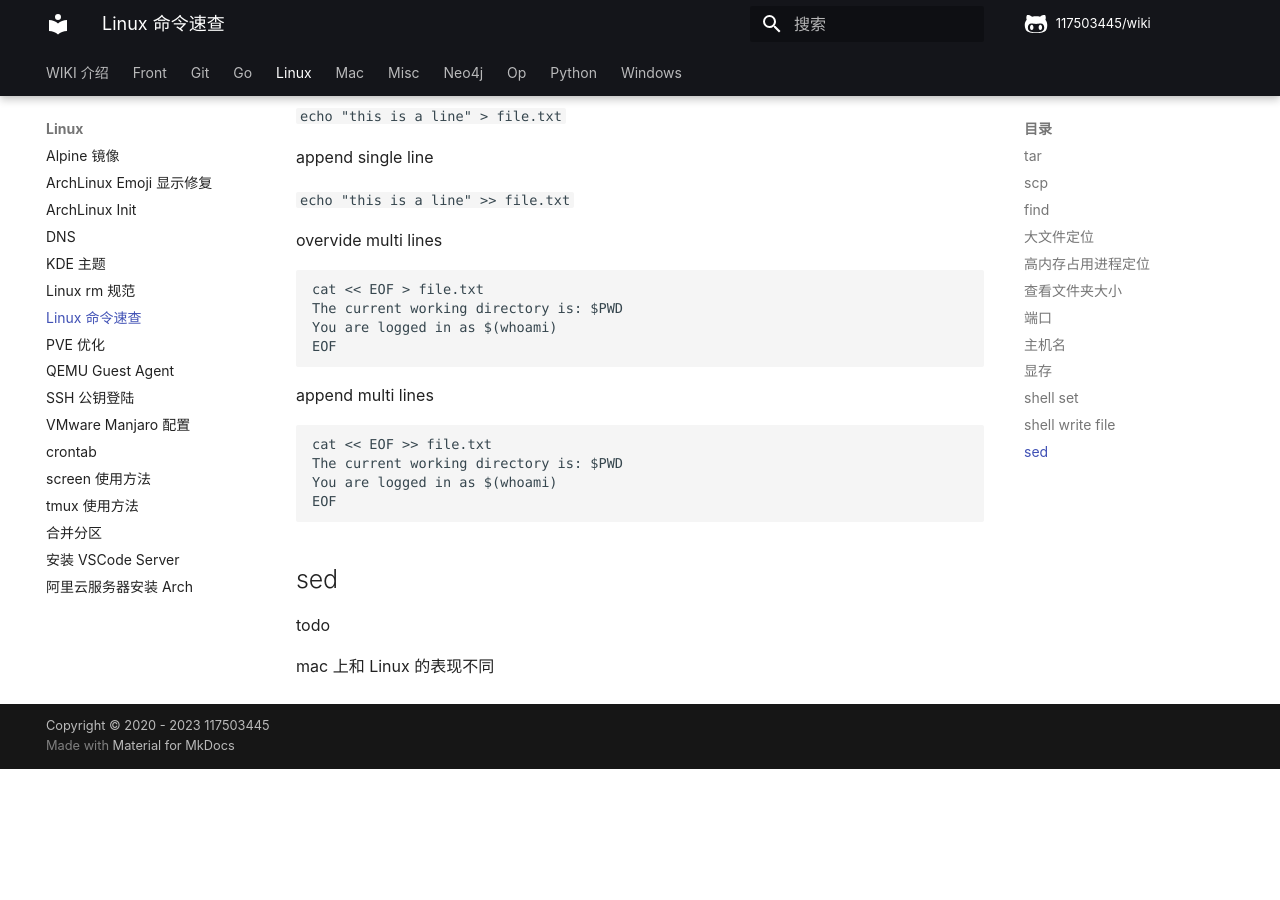
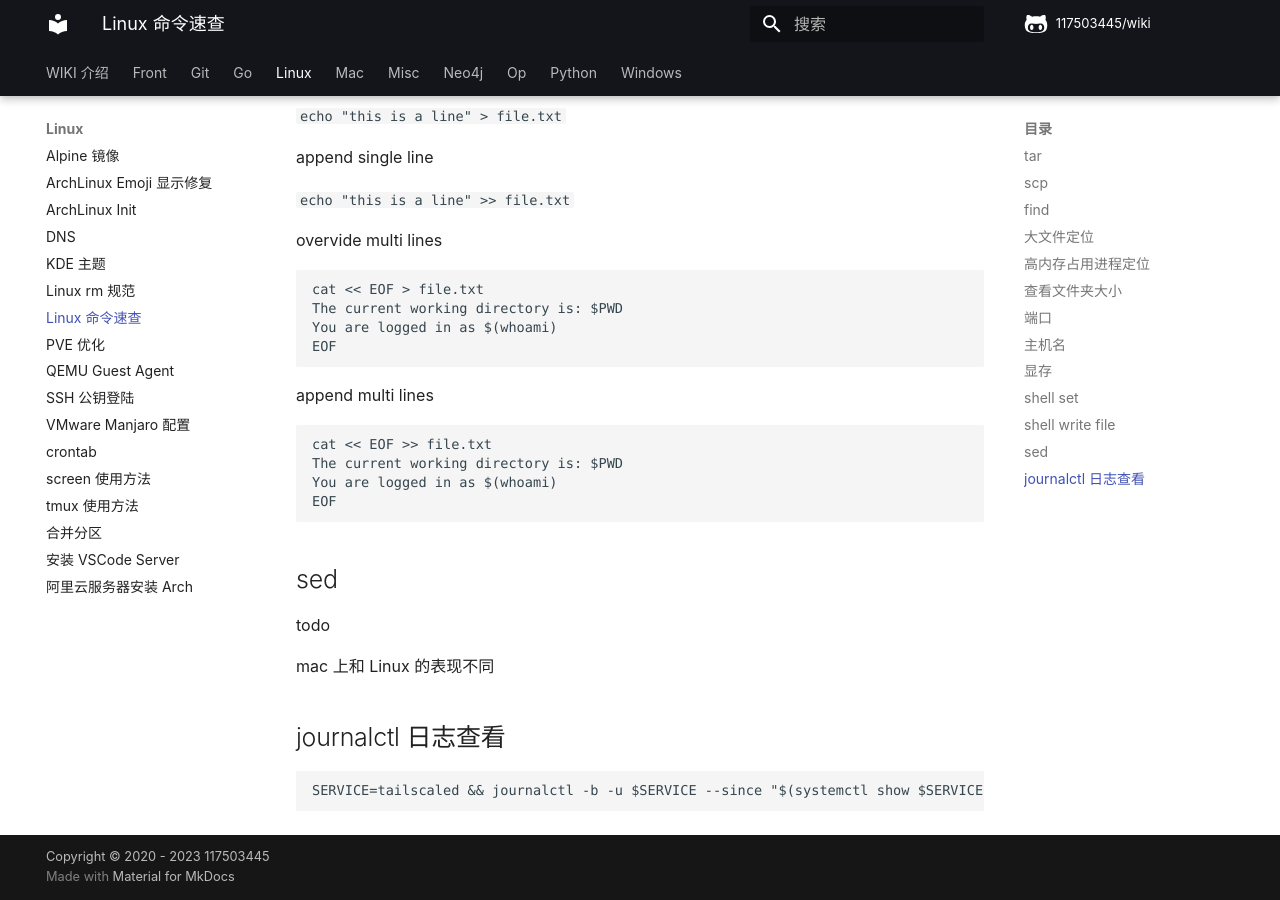
Before and after one commit to 117503445/wiki, an MkDocs documentation site: the page built from docs/linux/Linux 命令速查.md, in a window 1280 px wide and 900 px high, scrolled down 2654 px. Built offline with MkDocs 1.6.1 and Material for MkDocs 9.7.7, drawn with Linux system fonts in a browser that asks for light colours; some web fonts are replaced; comment, search, counter and statistics services are not loaded; before the commit the page ends 3423 px from its top, so only the background shows below that.

Commit message:
journalctl
Signed-off-by: 117503445 <t117503445@gmail.com>

````diff
--- a/docs/linux/Linux 命令速查.md
+++ b/docs/linux/Linux 命令速查.md
@@ -142,3 +142,9 @@ EOF
 todo
 
 mac 上和 Linux 的表现不同
+
+## journalctl 日志查看
+
+```sh
+SERVICE=tailscaled && journalctl -b -u $SERVICE --since "$(systemctl show $SERVICE -p ActiveEnterTimestamp | grep -Eo "[0-9]{4}-[0-9]{2}-[0-9]{2} [0-9]{2}:[0-9]{2}:[0-9]{2}")" > 1.txt
+```
````
